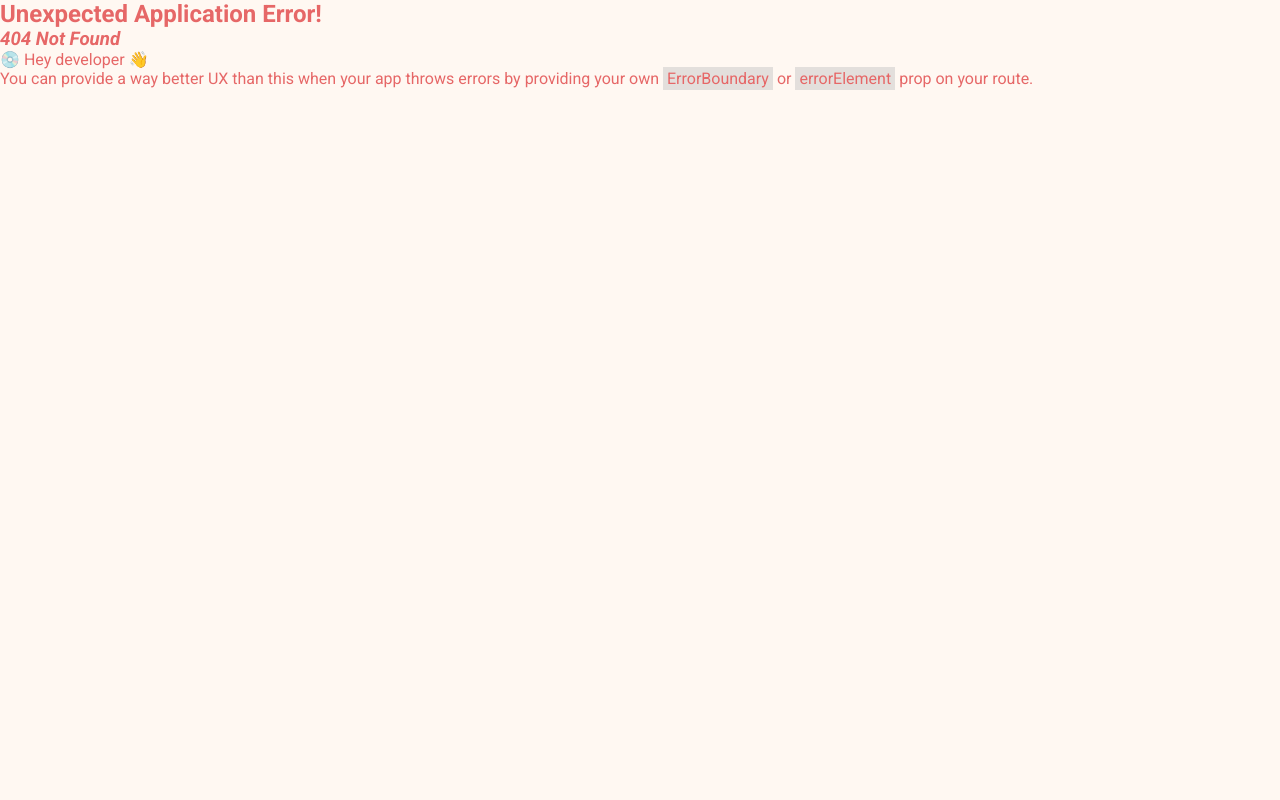
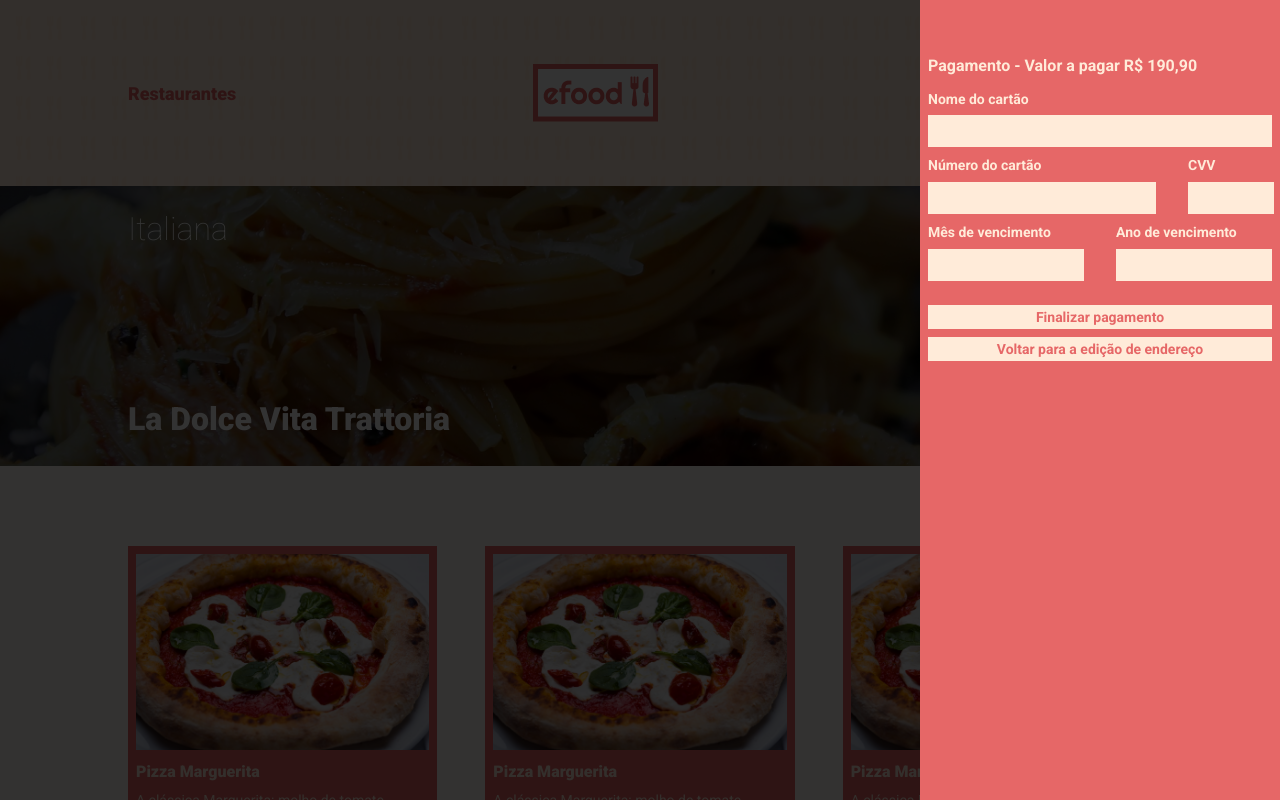
Before and after one commit to carlosebl/efood, a React (Create React App) app: page /pagamento in a window 1280 px wide. Before the commit this address had no page. Shown: the top 800 px of the page. Built offline with nearby package versions, Linux system fonts and the light colour scheme.

Commit message:
criada página pagamento

```diff
--- a/src/App.tsx
+++ b/src/App.tsx
@@ -5,6 +5,7 @@ import Perfil from './pages/Perfil'
 import ModalPage from './pages/Modal'
 import Carrinho from './pages/Carrinho'
 import Entrega from './pages/Entrega'
+import Pagamento from './pages/Pagamento'
 
 const rotas = createBrowserRouter([
   {
@@ -14,7 +15,8 @@ const rotas = createBrowserRouter([
   { path: '/perfil', element: <Perfil /> },
   { path: '/modal', element: <ModalPage /> },
   { path: '/carrinho', element: <Carrinho /> },
-  { path: '/entrega', element: <Entrega /> }
+  { path: '/entrega', element: <Entrega /> },
+  { path: '/pagamento', element: <Pagamento /> }
 ])
 
 function App() {
--- a/src/components/FormEntrega/index.tsx
+++ b/src/components/FormEntrega/index.tsx
@@ -41,7 +41,7 @@ const FormEntrega = () => (
     </CampoTexto>
     <Botoes>
       <BotaoEntrega>
-        <Link to="/">Continuar com o pagamento</Link>
+        <Link to="/pagamento">Continuar com o pagamento</Link>
       </BotaoEntrega>
       <BotaoEntrega>
         <Link to="/carrinho">Voltar para o carrinho</Link>
--- /dev/null
+++ b/src/components/FormPagamento/index.tsx
@@ -0,0 +1,53 @@
+import { Link } from 'react-router-dom'
+import {
+  BotaoPagamento,
+  Botoes,
+  CamposNumericos,
+  CampoTexto,
+  FormPagamentoContainer,
+  Input,
+  InputCartao,
+  InputCVV,
+  InputNumerico,
+  Label
+} from './styles'
+
+const FormPagamento = () => (
+  <FormPagamentoContainer>
+    <h5>Pagamento - Valor a pagar R$ 190,90</h5>
+    <CampoTexto>
+      <Label htmlFor="nome">Nome do cartão</Label>
+      <Input type="text" id="nome" />
+    </CampoTexto>
+    <CamposNumericos>
+      <div>
+        <Label htmlFor="cep">Número do cartão</Label>
+        <InputCartao type="text" id="cep" />
+      </div>
+      <div>
+        <Label htmlFor="numero">CVV</Label>
+        <InputCVV type="text" id="numero" />
+      </div>
+    </CamposNumericos>
+    <CamposNumericos>
+      <div>
+        <Label htmlFor="cep">Mês de vencimento</Label>
+        <InputNumerico type="text" id="cep" />
+      </div>
+      <div>
+        <Label htmlFor="numero">Ano de vencimento</Label>
+        <InputNumerico type="text" id="numero" />
+      </div>
+    </CamposNumericos>
+    <Botoes>
+      <BotaoPagamento>
+        <Link to="/">Finalizar pagamento</Link>
+      </BotaoPagamento>
+      <BotaoPagamento>
+        <Link to="/entrega">Voltar para a edição de endereço</Link>
+      </BotaoPagamento>
+    </Botoes>
+  </FormPagamentoContainer>
+)
+
+export default FormPagamento
--- a/src/components/FormEntrega/styles.ts
+++ b/src/components/FormPagamento/styles.ts
@@ -1,7 +1,7 @@
-import { styled } from 'styled-components'
+import styled from 'styled-components'
 import { cores } from '../../styles'
 
-export const FormEntregaContainer = styled.form`
+export const FormPagamentoContainer = styled.div`
   margin-top: 16px;
   padding-left: 8px;
   padding-right: 8px;
@@ -40,6 +40,28 @@ export const CamposNumericos = styled.div`
   margin-bottom: 8px;
 `
 
+export const InputCartao = styled.input`
+  margin-top: 8px;
+  width: 228px;
+  border: none;
+  background-color: ${cores.bege};
+  color: ${cores.cinza};
+  padding: 8px;
+  font-size: 14px;
+  font-weight: bold;
+`
+
+export const InputCVV = styled.input`
+  margin-top: 8px;
+  width: 86px;
+  border: none;
+  background-color: ${cores.bege};
+  color: ${cores.cinza};
+  padding: 8px;
+  font-size: 14px;
+  font-weight: bold;
+`
+
 export const InputNumerico = styled.input`
   margin-top: 8px;
   width: 156px;
@@ -55,7 +77,7 @@ export const Botoes = styled.div`
   margin-top: 24px;
 `
 
-export const BotaoEntrega = styled.div`
+export const BotaoPagamento = styled.div`
   background-color: ${cores.bege};
   color: ${cores.laranja};
   font-size: 14px;
--- /dev/null
+++ b/src/pages/Pagamento/index.tsx
@@ -0,0 +1,19 @@
+import { Overlay } from '../../styles'
+import overlay from '../../assets/images/overlay.png'
+import BarraLateral from '../../containers/BarraLateral'
+import Perfil from '../Perfil'
+import FormPagamento from '../../components/FormPagamento'
+
+const Pagamento = () => (
+  <>
+    <Overlay src={overlay} />
+    <BarraLateral>
+      <div>
+        <FormPagamento></FormPagamento>
+      </div>
+    </BarraLateral>
+    <Perfil />
+  </>
+)
+
+export default Pagamento
```
